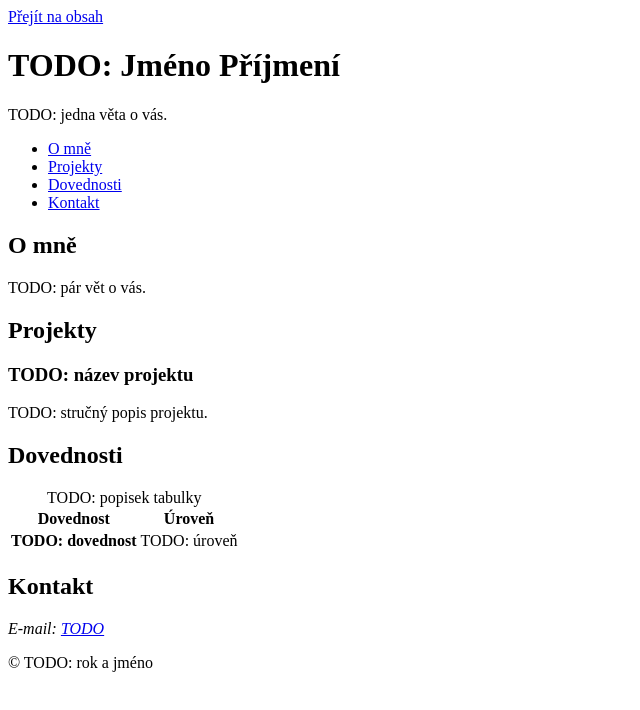
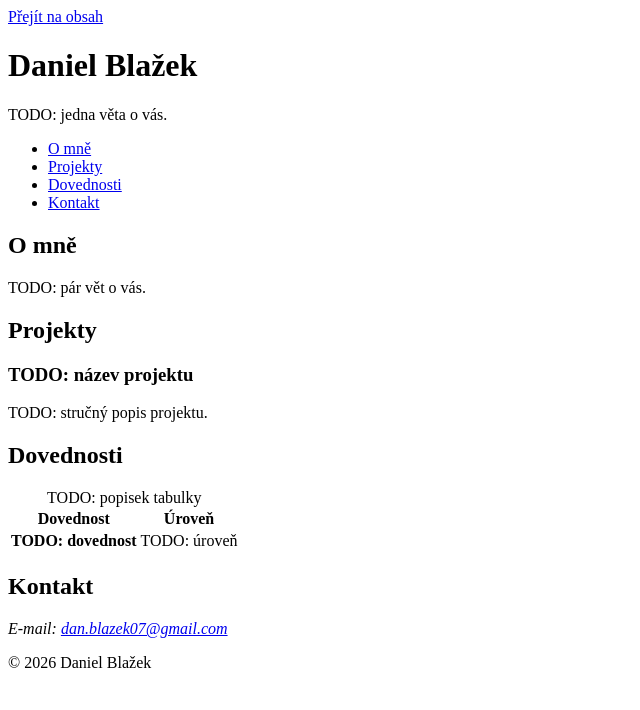
Before and after one commit to DanBlazek07/osobni-stranka, a plain HTML site: page index.html in a window 1280 px wide. Shown: the whole page, without its empty margins (0-640 px from the left). Drawn offline with Linux system fonts and the light colour scheme; files that its build step writes are made by us from their sources.

Commit message:
feat: základní informace

```diff
--- a/index.html
+++ b/index.html
@@ -5,14 +5,14 @@
   <meta name="viewport" content="width=device-width, initial-scale=1">
   <!-- TODO (tmavý režim): po přidání tmavého schématu změňte content na "light dark" -->
   <meta name="color-scheme" content="light">
-  <title>TODO: Jméno Příjmení – osobní stránka</title>
+  <title>Daniel Blažek – osobní stránka</title>
   <link rel="stylesheet" href="css/style.css">
 </head>
 <body>
   <a class="skip-link" href="#obsah">Přejít na obsah</a>
 
   <header class="site-header">
-    <h1>TODO: Jméno Příjmení</h1>
+    <h1>Daniel Blažek</h1>
     <p>TODO: jedna věta o vás.</p>
     <nav aria-label="Hlavní navigace">
       <ul>
@@ -66,14 +66,14 @@
       <h2 id="kontakt-nadpis">Kontakt</h2>
       <address>
         <!-- TODO: e-mail jako odkaz (mailto:), případně město nebo odkaz na profil -->
-        <p>E-mail: <a href="mailto:TODO">TODO</a></p>
+        <p>E-mail: <a href="mailto:dan.blazek07@gmail.com">dan.blazek07@gmail.com</a></p>
       </address>
     </section>
 
   </main>
 
   <footer>
-    <p>© TODO: rok a jméno</p>
+    <p>© 2026 Daniel Blažek</p>
   </footer>
 </body>
 </html>
```
